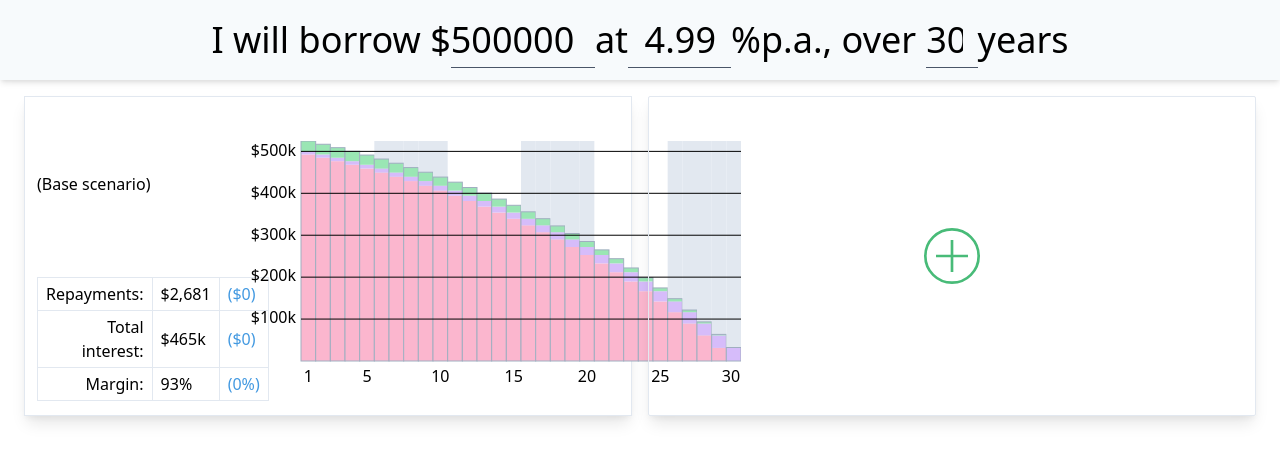
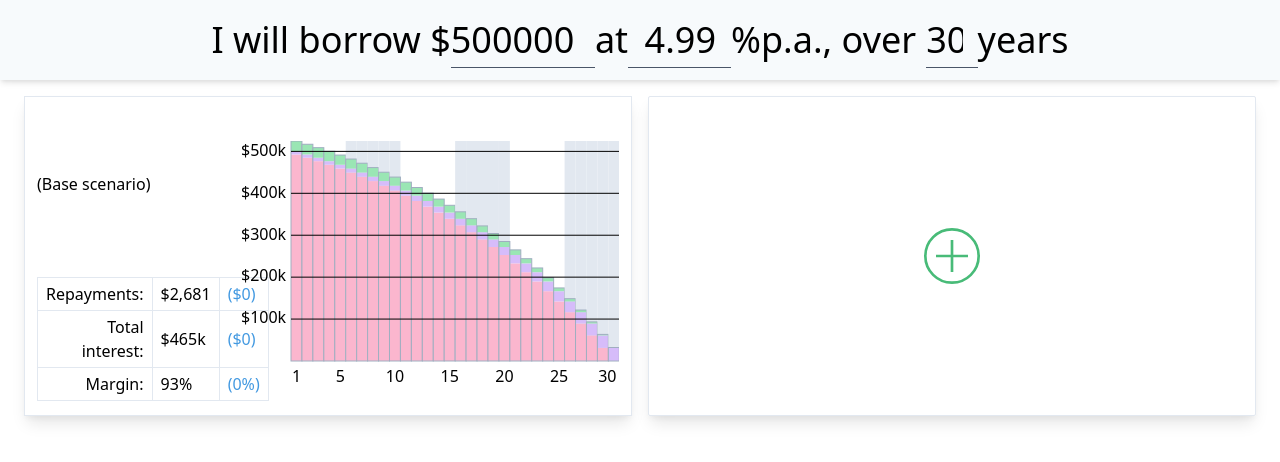
Before and after one commit to camjackson/whatif.mortgage, a React (Create React App) app: page / in a window 1280 px wide. Shown: the top 462 px of the page. Built offline with nearby package versions, Linux system fonts and the light colour scheme.

Commit message:
Give the graph a dynamic width

```diff
--- a/src/App.tsx
+++ b/src/App.tsx
@@ -34,7 +34,7 @@ const App = () => {
   };
   const addScenario = () =>
     setState({ ...state, scenarios: [...state.scenarios, {}] });
-  const removeScenario = index =>
+  const removeScenario = (index: number) =>
     setState({
       ...state,
       scenarios: state.scenarios.filter((_, i) => i !== index),
--- a/src/scenario/graph/GridLines.tsx
+++ b/src/scenario/graph/GridLines.tsx
@@ -6,7 +6,6 @@ type Props = {
   maxValue: number;
   graphGutterWidthPx: number;
   graphBodyHeightPc: number;
-  graphBodyWidthPc: number;
 };
 
 const GridLines: FC<Props> = ({
@@ -14,7 +13,6 @@ const GridLines: FC<Props> = ({
   maxValue,
   graphGutterWidthPx,
   graphBodyHeightPc,
-  graphBodyWidthPc,
 }) => {
   const lineHeights = [];
   const lineIntervalPc = (interval / maxValue) * graphBodyHeightPc;
@@ -28,17 +26,12 @@ const GridLines: FC<Props> = ({
     <>
       {lineHeights.map((lineHeight, i) => (
         <React.Fragment key={lineHeight}>
-          <text
-            textAnchor="end"
-            dominantBaseline="middle"
-            y={`${lineHeight}%`}
-            x={graphGutterWidthPx - 5}
-          >
+          <text dominantBaseline="middle" x={0} y={`${lineHeight}%`}>
             {formatCurrency((i + 1) * interval)}
           </text>
           <line
             stroke="black"
-            x1={`${100 - graphBodyWidthPc}%`}
+            x1={graphGutterWidthPx}
             x2={`${100}%`}
             y1={`${lineHeight}%`}
             y2={`${lineHeight}%`}
--- a/src/scenario/graph/RepaymentsGraph.tsx
+++ b/src/scenario/graph/RepaymentsGraph.tsx
@@ -1,4 +1,4 @@
-import React, { useState, FC } from 'react';
+import React, { useState, useLayoutEffect, useRef, FC } from 'react';
 import RepaymentColumn from './RepaymentColumn';
 import OffsetTrendLineSegment from './OffsetTrendLineSegment';
 import GridLines from './GridLines';
@@ -6,17 +6,24 @@ import HoverBox from './HoverBox';
 import LoanPeriod from '../../math/LoanPeriod';
 import getGridLineInterval from './getGridLineInterval';
 
-const graphWidthPx = 500;
-const graphHeightPx = 250;
-const graphGutterWidthPx = 60;
-const graphGutterHeightPx = 30;
-const graphGutterWidthPc = (graphGutterWidthPx / graphWidthPx) * 100;
-const graphGutterHeightPc = (graphGutterHeightPx / graphHeightPx) * 100;
-// The percentage of the total graph excluding the gutters
-const graphBodyWidthPc = 100 - graphGutterWidthPc;
-const graphBodyHeightPc = 100 - graphGutterHeightPc;
+const getGraphLayoutMeasurements = (graphWidthPx: number) => {
+  const graphHeightPx = 250;
 
-const baseFontSizePx = 16;
+  const graphGutterWidthPx = 50;
+  const graphGutterHeightPx = 30;
+  const graphGutterWidthPc = (graphGutterWidthPx / graphWidthPx) * 100;
+  const graphGutterHeightPc = (graphGutterHeightPx / graphHeightPx) * 100;
+
+  return {
+    graphHeightPx,
+    graphGutterHeightPx,
+    graphGutterWidthPx,
+    graphGutterWidthPc,
+    graphBodyWidthPc: 100 - graphGutterWidthPc,
+    graphBodyHeightPc: 100 - graphGutterHeightPc,
+    baseFontSizePx: 16,
+  };
+};
 
 type Props = {
   years: LoanPeriod[];
@@ -31,12 +38,33 @@ const RepaymentsGraph: FC<Props> = ({
 }) => {
   const [hoveredYear, setHoveredYear] = useState(null);
   const [focussedYear, setFocussedYear] = useState(null);
+  const [graphWidthPx, setGraphWidthPx] = useState(1);
+  const svgRef = useRef(null);
+
+  useLayoutEffect(() => {
+    const onResize = () => {
+      setGraphWidthPx(svgRef.current.getBoundingClientRect().width);
+    };
+    onResize();
+    window.addEventListener('resize', onResize);
+    return () => window.removeEventListener('resize', onResize);
+  }, [svgRef]);
 
   const handleYearClicked = (index: number) => {
     setFocussedYear(focussedYear === index ? null : index);
   };
   const hoveredOrFocussedYear =
     hoveredYear !== null ? hoveredYear : focussedYear;
+
+  const {
+    graphHeightPx,
+    graphGutterHeightPx,
+    graphGutterWidthPx,
+    graphGutterWidthPc,
+    graphBodyWidthPc,
+    graphBodyHeightPc,
+    baseFontSizePx,
+  } = getGraphLayoutMeasurements(graphWidthPx);
 
   // In the first year, the interest pushes the column higher than the initial principal
   const graphMaxValue = years[0].getTotal();
@@ -45,16 +73,19 @@ const RepaymentsGraph: FC<Props> = ({
   const columnXPc = (index: number) =>
     index * columnWidthPc + graphGutterWidthPc;
 
-  const columnLabelXPc = (index: number) =>
-    Math.min(columnXPc(index) + columnWidthPc / 2, 98);
+  const columnLabelXPx = (index: number) =>
+    Math.min(
+      ((columnXPc(index) + columnWidthPc / 2) / 100) * graphWidthPx,
+      graphWidthPx - 12,
+    );
 
   const shouldGraphOffset = !!monthlyOffsetIncrement;
 
   return (
     <svg
       style={{ gridArea: 'graph' }}
+      ref={svgRef}
       className="text-base"
-      width={graphWidthPx}
       height={graphHeightPx}
       onMouseLeave={() => setHoveredYear(null)}
     >
@@ -64,7 +95,7 @@ const RepaymentsGraph: FC<Props> = ({
           {(index === 0 || (index + 1) % 5 === 0) && (
             <text
               className="anchor-middle"
-              x={`${columnLabelXPc(index)}%`}
+              x={columnLabelXPx(index)}
               y={graphHeightPx - graphGutterHeightPx + baseFontSizePx + 5}
             >
               {index + 1}
@@ -102,7 +133,6 @@ const RepaymentsGraph: FC<Props> = ({
         maxValue={graphMaxValue}
         graphGutterWidthPx={graphGutterWidthPx}
         graphBodyHeightPc={graphBodyHeightPc}
-        graphBodyWidthPc={graphBodyWidthPc}
       />
       {hoveredOrFocussedYear !== null &&
         hoveredOrFocussedYear < years.length && (
```
Also changed, not shown: 1 other file (tests, documents, lock files or other folders).
